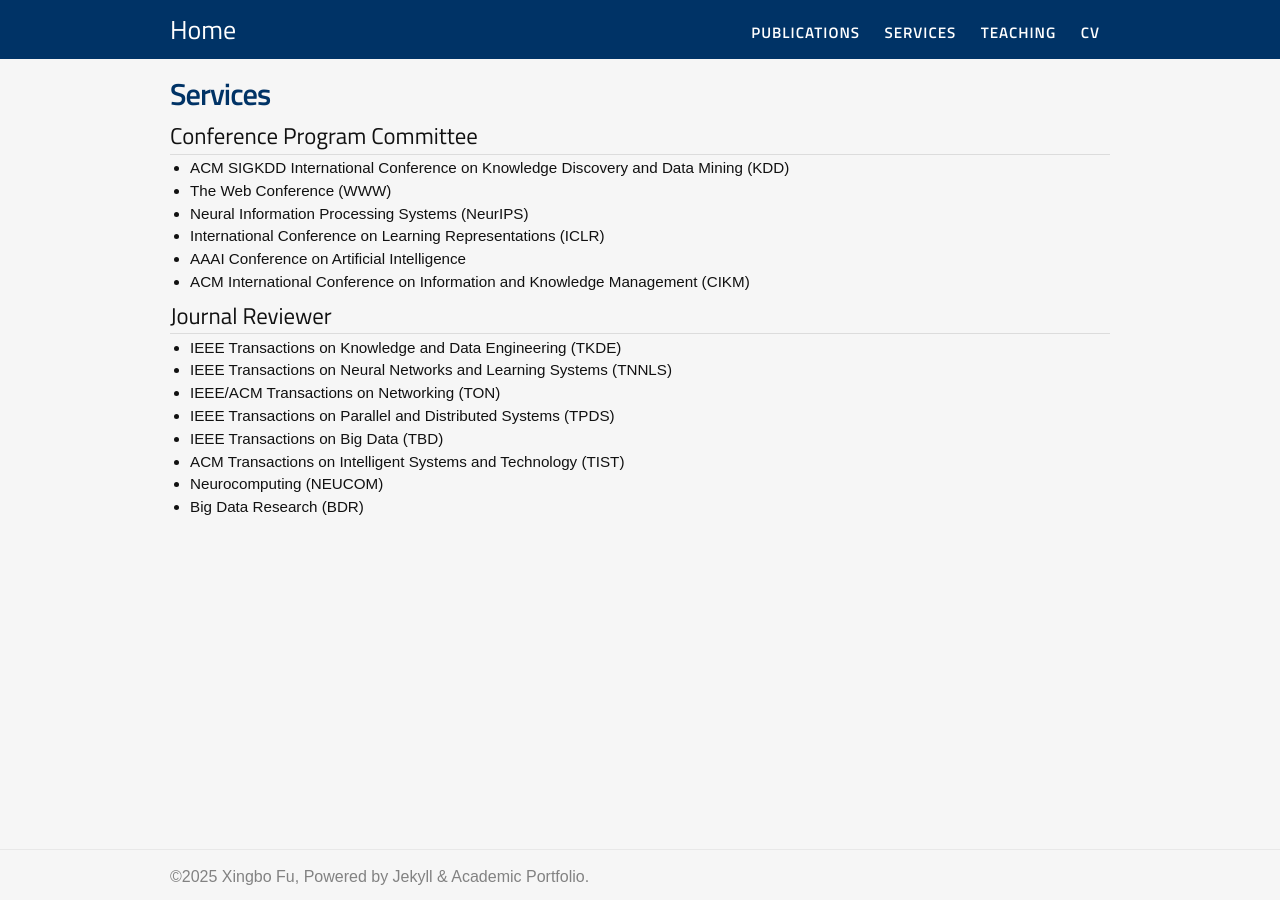
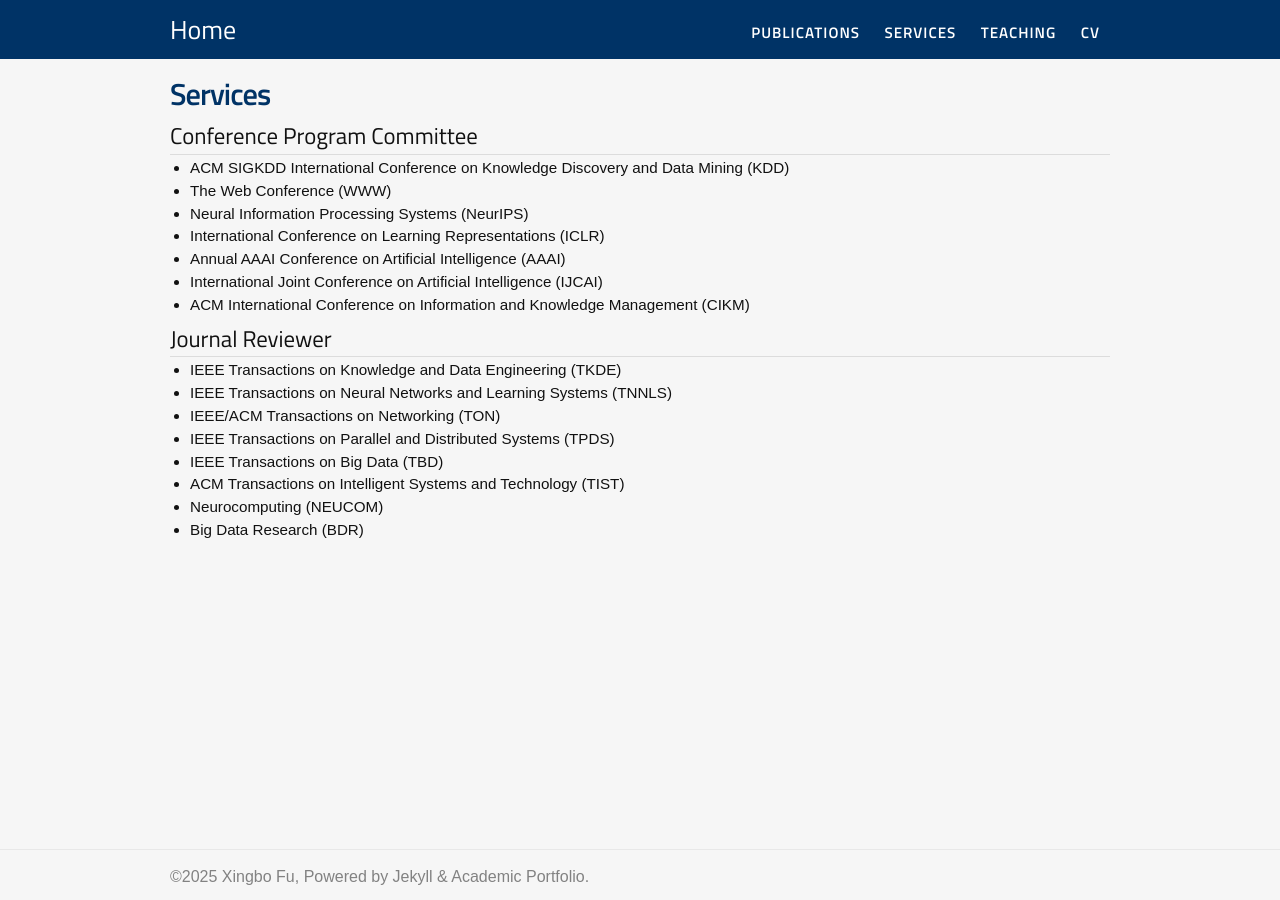
Before and after one commit to xbfu/xbfu.github.io, a Jekyll site: the page built from services.md, in a window 1280 px wide. Built offline with Jekyll 4.4.1, drawn with Linux system fonts in a browser that asks for light colours; nearby versions of some CDN libraries.

Commit message:
Update services.md

```diff
--- a/services.md
+++ b/services.md
@@ -11,7 +11,8 @@
 	<li>The Web Conference (WWW)</li>
 	<li>Neural Information Processing Systems (NeurIPS)</li>
 	<li>International Conference on Learning Representations (ICLR)</li>
-	<li>AAAI Conference on Artificial Intelligence</li>
+	<li>Annual AAAI Conference on Artificial Intelligence (AAAI)</li>
+	<li>International Joint Conference on Artificial Intelligence (IJCAI)</li>
 	<li>ACM International Conference on Information and Knowledge Management (CIKM)</li>
 </ul>
 
```
